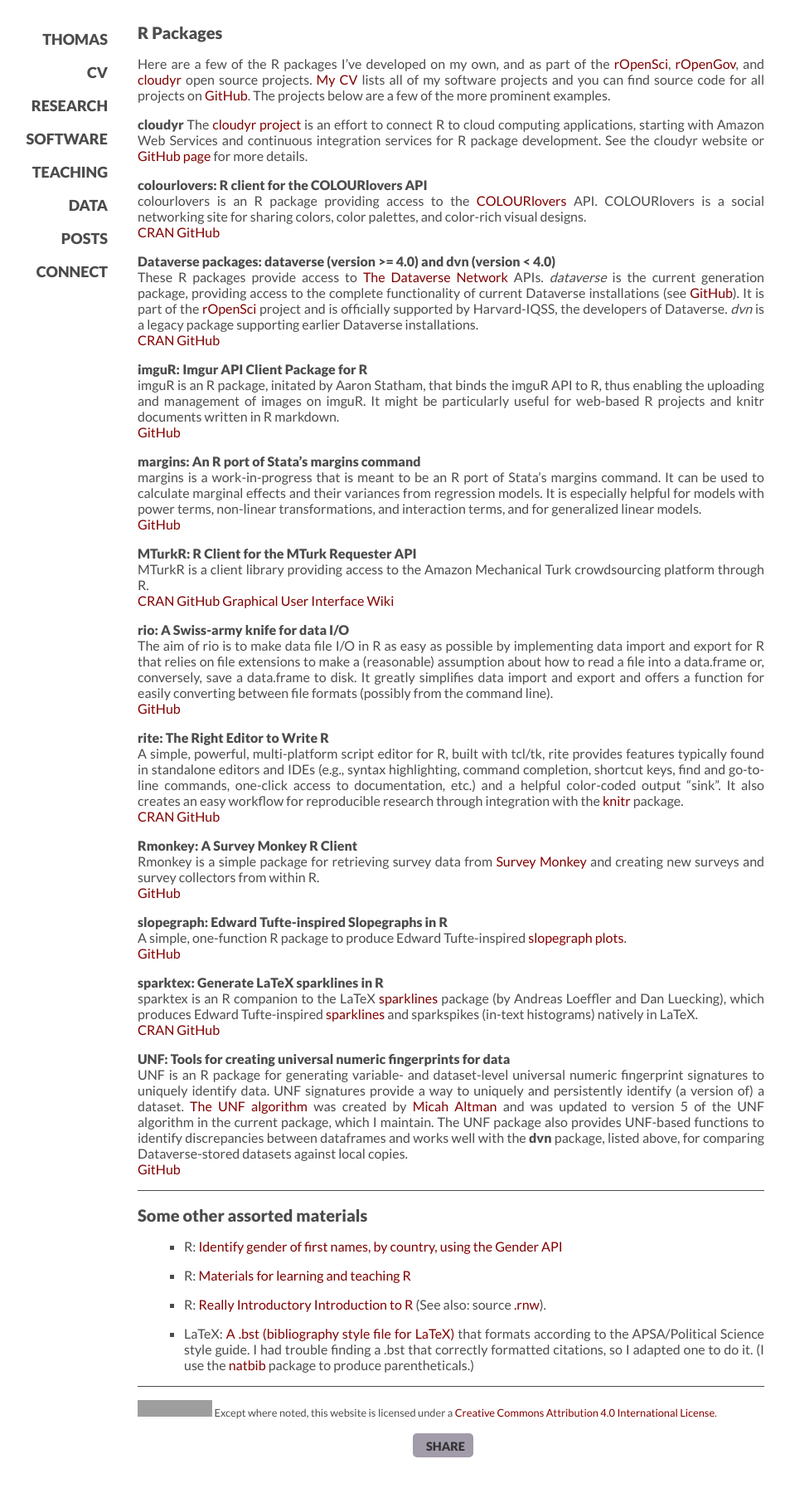
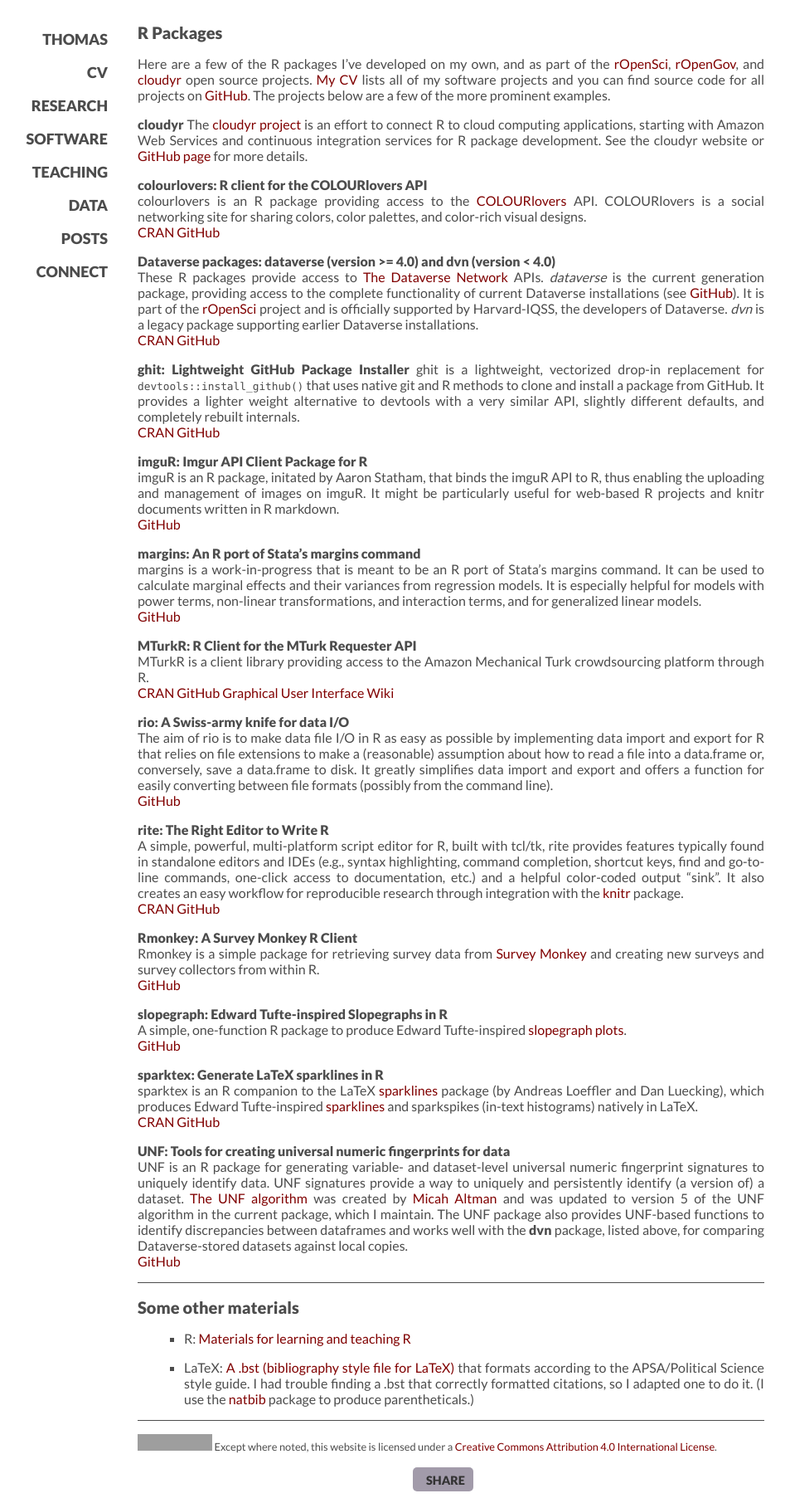
Before and after one commit to leeper/leeper.github.io, a Jekyll site: the page built from software.md, in a window 1280 px wide. Shown: the whole page at 83% size, without its empty margins (96-1049 px from the left). Built offline with Jekyll 4.4.1, drawn with Linux system fonts in a browser that asks for light colours; some web fonts are replaced; before the commit the page ends 1770 px from its top, so only the background shows below that; grey boxes are pictures that could not be loaded.

Commit message:
add ghit to software

```diff
--- a/software.md
+++ b/software.md
@@ -18,6 +18,11 @@
 
 **Dataverse packages: dataverse (version >= 4.0) and dvn (version < 4.0)**<br/>
 These R packages provide access to [The Dataverse Network](http://dataverse.org) APIs. *dataverse* is the current generation package, providing access to the complete functionality of current Dataverse installations (see [GitHub](htts://www.github.com/IQSS/dataverse-client-r)). It is part of the [rOpenSci](http://ropensci.org/) project and is officially supported by Harvard-IQSS, the developers of Dataverse. *dvn* is a legacy package supporting earlier Dataverse installations. <br/>[CRAN](http://cran.r-project.org/web/packages/dvn/index.html) [GitHub](https://github.com/rOpenSci/dvn)
+
+
+**ghit: Lightweight GitHub Package Installer**
+ghit is a lightweight, vectorized drop-in replacement for `devtools::install_github()` that uses native git and R methods to clone and install a package from GitHub. It provides a lighter weight alternative to devtools with a very similar API, slightly different defaults, and completely rebuilt internals.
+<br/>[CRAN](https://cran.r-project.org/web/packages/ghit/index.html) [GitHub](https://github.com/leeper/ghit)
 
 
 **imguR: Imgur API Client Package for R**<br/>
@@ -57,12 +62,8 @@
 
 
 ---
-## Some other assorted materials ##
-
-* R: [Identify gender of first names, by country, using the Gender API](https://gist.github.com/leeper/9021068)
+## Some other materials ##
 
 * R: [Materials for learning and teaching R](http://thomasleeper.com/Rcourse/)
 
-* R: [Really Introductory Introduction to R](http://thomasleeper.com/Rcourse/Intro2R/Intro2R.pdf) (See also: source [.rnw](http://thomasleeper.com/Rcourse/Intro2R/Intro2R.rnw)).
-
 * LaTeX: [A .bst (bibliography style file for LaTeX)](https://github.com/leeper/apsa-leeper.bst) that formats according to the APSA/Political Science style guide. I had trouble finding a .bst that correctly formatted citations, so I adapted one to do it. (I use the [natbib](http://www.ctan.org/tex-archive/macros/latex/contrib/natbib/) package to produce parentheticals.)
```
